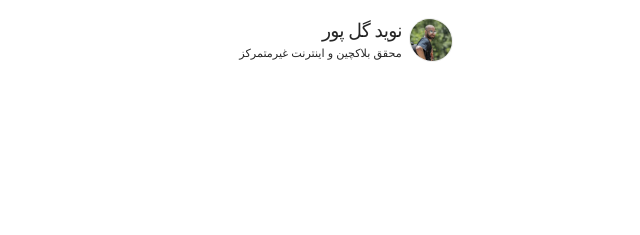
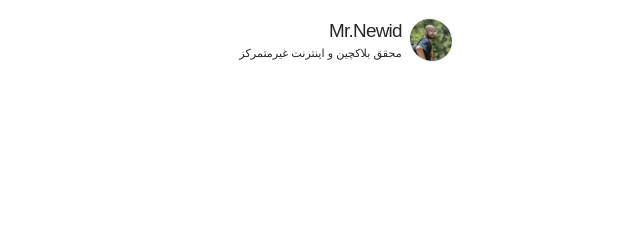
Before and after one commit to NavidGoalpure/mrNewid, a Gatsby site: page /category in a window 1280 px wide. Shown: the top 235 px of the page, 284-924 px from the left. Built offline with nearby package versions, Linux system fonts and the light colour scheme; Gatsby itself is replaced by a stand-in of ours; some packages are replaced by stand-ins of ours.

Commit message:
somw change

```diff
--- a/content/meta/config.js
+++ b/content/meta/config.js
@@ -12,7 +12,7 @@ module.exports = {
   authorTwitterAccount: "NavidGoalpure",
 
   /* info */
-  headerTitle: "نوید گل پور",
+  headerTitle: "Mr.Newid",
   headerSubTitle: "محقق بلاکچین و اینترنت غیرمتمرکز",
 
   /* manifest.json */
--- a/content/posts/1397-06-01--کارگران عالم به بلاکچین بپیوندید (قسمت اول)/index.md
+++ b/content/posts/1397-06-01--کارگران عالم به بلاکچین بپیوندید (قسمت اول)/index.md
@@ -5,6 +5,7 @@ cover: platformThief.jpg
 author: نوید گل پور
 ---
 
+![پلتفرم ها ثروت و قدرت ناعادلانه ای رو به صاحبان اصلی سرمایه ها اعطا می‌کنن](platformThief.jpg)
 
 ## عصر اعتماد
 در بیشتر تاریخ بشر، معاملات انسان‌ها به صورت نفر به نفر (peer to peer) انجام می‌شد. فعالیت‌هایی مثل پول قرض دادن، امانت دادن اجناس و حتی در اختیار گذاشتن مهارت ها فقط زمانی اتفاق می‌افتاد که دوستی و اعتماد بین افراد وجود داشت. به عبارت دیگه آدما وقتی اجناس یا مهارت هاشون رو به هم میدادن که همدیگه رو از قبل میشناختن و باهم در تماس بودن.
@@ -12,13 +13,13 @@ author: نوید گل پور
 
 
 ## تولید انبوه
-![تولید انبوه](massProduct.jpg "در این عصر، منافع اصلی رو کارخانجات می‌برن و کارگرها تنها حقوق ناچیزی دریافت می‌کنن")
  بعد از انقلاب صنعتی و به وجود آمدن کمپانی ها، معامله بر مبنای شناخت به مرور کمرنگ تر شد. در طی دو قرن گذشته  «تولید و توزیع انبوه» بود که اقتصاد ما رو شکل می‌داد. چشم انداز این اقتصاد،‌ جهانی پر از فراوانی منابع اقتصادی،‌ فکری و فیزیکی بود که توسط تولیدکننده‌ها و سرویس دهنده های «متمرکز» ایجاد می‌شد. این واحد های اقتصادی متمرکز می‌تونستن مثل بانک ها و دولت ها صاحبان پول باشند یا مثل کارخانجات صاحبان کالاهای مصرفی باشن یا مثل هتل‌ها صاحبان کالاهای خدماتی.
 الگویی که تو همه این اشکال مشترکه «ارزشیه که در نقطه‌ای به وجود میاد و توسط مصرف کنندگان انبوه استفاده میشه»
 منافعی که این روش برای تولیدکنندگان به وجود می‌آورد غیر قابل تصور بود. همین منافع بود که اون ها رو وامی‌داشت کارخانجات بزرگ‌تر و بزرگ‌تری بسازن تا تولید رو انبوه و انبوه تر کنن. شرکت ها و کارخانجات عظیم و چند ملیتی وجه مشخصه اقتصاد این دوران هستن.
 مثلاً اگه تو این دوره می‌خواستید هزاران توریست رو میزبانی کنید باید سرمایه‌گذاری عظیمی میکردید و ده‌ها هتل بزرگ و مجهز راه می‌انداختید و صدها نفر رو به استخدام در می‌آوردید و اگه میتونستید این حجم نیرو و سرمایه رو خوب مدیریت کنید، به احتمال زیاد اینقدر قوی می‌شدید که هیچ سرمایه گذار خرده پایی نتونه بازارتون رو تهدید کنه.
 یا اگه میخواستید میلیون‌ها مسافر رو جابجا کنید باید به همون شکل برای خرید هزاران خودرو سرمایه‌گذاری می‌کردید و به همون شکل نتیجه سرمایه‌گذاری هنگفتتون رو میگرفتید.
 اگه بخوایم این دوره رو در یک جمله خلاصه کنیم، میتونیم بگیم: «خیلی سرمایه بزار تا خیلی سود کنی»
+![تولید انبوه](massProduct.jpg "در این عصر، منافع اصلی رو کارخانجات می‌برن و کارگرها تنها حقوق ناچیزی دریافت می‌کنن")
 بزرگترین منتقد این عصر «کارل مارکس» بود که دنیا رو متوجه برتری «سرمایه» بر «کار» کرد. مارکس متوجه شد که تو همچین سیستمی منافع ناشی از تولید محصول جدید به کسی میرسه که سرمایه رو آورده و کسی که نیروی کار و تخصصش رو آورده منافع ناچیزی می‌بره.
 مارکس یک مبارزه فکری بزرگ رو بر علیه این بی‌عدالتی به راه انداخت و اعلام کرد:
 >
@@ -28,11 +29,11 @@ author: نوید گل پور
 تلاش‌های مارکس و پیروانش منافع بسیاری برای کارگران داشت. اتحادیه های کارگری،‌ قوانین استخدام و اخراج، محدودیت ساعت کار، تعطیلات آخر هفته و خیلی از قوانینی که امروزه از کارگران حمایت میکنن، نتیجه تلاش و مبارزه اون دوران کارگران جهان هستن.
 
 ## عصر پلتفرم
-![پلتفرم](plattform.jpg "در این عصر، منافع اصلی رو پلتفرم‌ها می‌برن و مشارکت کننده ها تنها سهم و قدرت ناعادلانه ای رو دریافت می‌کنن")
 توسعه اینترنت در دهه نود همه چیز رو تغییر داد و برای اولین بار فرصت رشد اقتصاد نفر به نفر «p2p» رو به وجود آورد؛ اقتصادی که در اون انبوهی از معاملات به صورت فرد به فرد انجام میشه. درچنین تجارتی به جای اینکه یک عرضه کننده،‌ محصولات انبوه خود رو به انبوه مشتریان برسونه، «انبوه عرضه کنندگان» محصولات خودشون رو به «انبوه متقاضیان» میرسونن. البته هنوز برای اینکه این «عرضه کنندگان» و «صاحبان تقاضا» همدیگه رو پیدا کنن به یک نقطه اتصال احتیاج داشتن. سرویسی که لیستی از هردو طرف تهیه کنه و بتونه اون‌ها رو به هم متصل کنه.
 وب سرویس هایی مثل eBay و Craigslist پیشگامان این نوع از تجارت در جهان بودن. در ایران «دیوار» و «شیپور» نام‌آشناترین برند ها در این زمینه هستن. در طی دهه گذشته «تکنولوژی های پیشرفته موبایلی» و « سرویس های مکان محور» دست به دست هم دادن تا مفهوم «اقتصاد اشتراکی» یا (sharing economy) به وجود بیاد و سهم بزرگی از اقتصاد و تجارت ما رو به خودش اختصاص بده.
 حالا اگه خیلی شوخ‌طبع باشیم می‌تونیم بگیم رؤیای کارل مارکس برآورده شد. حالا دیگه کارگران، خودشون صاحبان ابزار بودن. مثلاً کسی که تو «اسنپ» کار میکنه خودش ماشینش رو خریده و کارگر کمپانی به حساب نمیاد. AirBnb هیچ سرمایه ای برای خرید یا اجاره اتاق‌ها نمی‌پردازه و صاحبان اون ها همون کسایی هستن که اتاق‌ها رو اجاره میدن.
 اما همونطور که می‌بینید، نه تنها اوضاع برای کارگران بهتر نشده بلکه بدتر هم شده! در پارادایم قبلی لااقل سرمایه گذاران سرمایه شخصیشون رو وارد میدون میکردن و روش ریسک میکردن تا از منافعش بهره ببرن. از طرف دیگه به خاطر نتایج مبارزات کارگری و به وجود اومدن اتحادیه ها و قوانین حمایت از کارگران، سرمایه گذاران نمی‌تونستن هرجور که میخوان با کارگرها رفتار کنن و هر قانونی که میخوان برای ارتباط با اون ها وضع کنن؛ مجبور بودن اون ها رو بیمه کنن، ساعت کار قانونیشون رو رعایت کنن، براشون حقوق مشخصی معین کنن که فارغ از اوضاع بازار به اون ها پرداخت بشه و نسبت به اخراجشون پاسخگو باشن. اما کارگرانی که برای پلتفرم‌ها کار میکنن مجبورن سرمایه خودشون رو بزارن و هیچکدوم از قوانین حمایتی بالا رو هم ندارن.
+![پلتفرم](plattform.jpg "در این عصر، منافع اصلی رو پلتفرم‌ها می‌برن و مشارکت کننده ها تنها سهم و قدرت ناعادلانه ای رو دریافت می‌کنن")
 
 بذارید با یک مثال از «کافه بازار» مشکل رو دقیق‌تر توضیح بدم.
 هرکسی که گوشی اندرویدی داره – و احتمالاً هرکسی که نداره- اسم کافه بازار رو شنیده. کافه بازار پلتفرمیه که برنامه نویس های موبایل اندرویدی، اَپ هاشون رو توش ثبت میکنن و متقاضیان این اپ ها میتونن اون اپ ها رو تهیه کنن.
@@ -45,7 +46,6 @@ author: نوید گل پور
 
 پس می‌بینیم به وجود اومدن پلتفرم ها بیشتر از اینکه به نفع عموم مردم باشه به نفع «گروه جدید کارآفرینان» بود که میتونستن با استفاده از «سرمایه های مردم» کارآفرینان سنتی و سرمایه داران قدیمی رو به چالش بکشن.
 
-![پلتفرم ها ثروت و قدرت ناعادلانه ای رو به صاحبان اصلی سرمایه ها اعطا می‌کنن](platformThief.jpg)
 
 مثلاً AirBnb از ظرفیت اتاق‌های خالی مردم استفاده کرد تا هتلدارهای سنتی رو به چالش بکشه. Uber و Lyft – و مدل های وطنیشون- از ماشین‌های مردم برای به چالش کشیدن تاکسیرانی سنتی استفاده کردن. GooglePlay و «کافه بازار» بر تلاش و تخصص برنامه نویس‌ها سوارن و کمپانی هایی دیگه مثل Etsy و ‌Binance و پلتفرم های نامدار وطنی مثل «دیوار» و «شیپور» و «بامیلو» و همه و همه به همین شکل از سرمایه های جامعه برای سودآوری شخصی استفاده می‌کنن.
 جالبه بدونین پتانسیل این اقتصاد ۲ تریلیون دلار برآورد میشه،‌ در حالی که در حال حاضر فقط ۲۵۰ میلیارد دلارش فعال شده!
```
Also changed, not shown: content/parts/footnote.md (+2 -1 lines).
